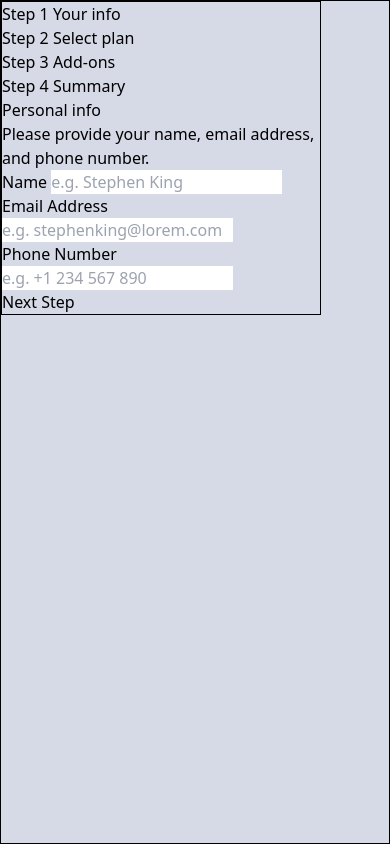
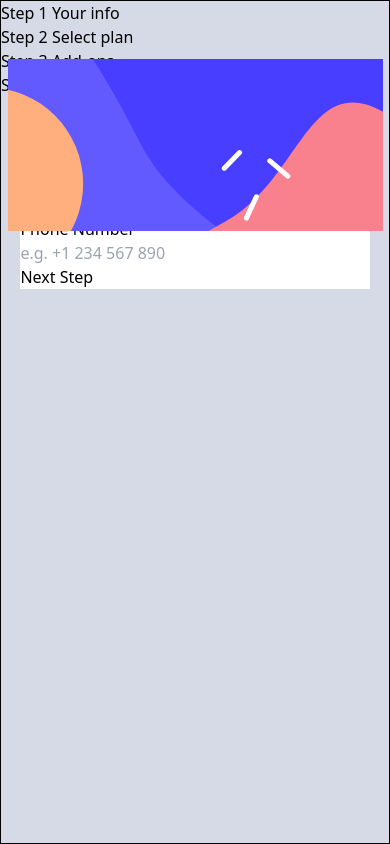
Before and after one commit to bitz161/multi-step-form-main, an Angular app: page / in a window 390 px wide. Built offline with nearby package versions, Linux system fonts and the light colour scheme.

Commit message:
setup tailwind

```diff
--- a/package.json
+++ b/package.json
@@ -27,12 +27,14 @@
     "@angular/cli": "~15.2.4",
     "@angular/compiler-cli": "^15.2.0",
     "@types/jasmine": "~4.3.0",
+    "autoprefixer": "^10.4.14",
     "jasmine-core": "~4.5.0",
     "karma": "~6.4.0",
     "karma-chrome-launcher": "~3.1.0",
     "karma-coverage": "~2.2.0",
     "karma-jasmine": "~5.1.0",
     "karma-jasmine-html-reporter": "~2.0.0",
+    "postcss": "^8.4.23",
     "tailwindcss": "^3.3.2",
     "typescript": "~4.9.4"
   }
--- a/src/app/form-plans/form-plans.component.html
+++ b/src/app/form-plans/form-plans.component.html
@@ -1,10 +1,20 @@
-<main class="w-80">
-  <app-sidebar></app-sidebar>
-  <section>
+<main class="w-screen h-screen wd:flex wd:justify-center wd:items-center">
+  <div
+    class="w-full md:w-2/3 h-auto flex flex-col md:flex-row justify-center items-center bg-transparent md:bg-white"
+  >
+    <img
+      src="../../assets/images/bg-sidebar-mobile.svg"
+      class="bg-image md:hidden absolute z-10"
+    />
+    <app-sidebar class="nav-container w-full z-0 relative"></app-sidebar>
+    <section class="w-90% bg-white">
       <app-personal *ngIf="tabs.isTabsOpen('personal')"></app-personal>
       <app-select-plan *ngIf="tabs.isTabsOpen('plan')"></app-select-plan>
       <app-pick-addons *ngIf="tabs.isTabsOpen('add-ons')"></app-pick-addons>
       <app-finished *ngIf="tabs.isTabsOpen('summary')"></app-finished>
       <app-results *ngIf="tabs.isTabsOpen('result')"></app-results>
     </section>
+  </div>
 </main>
+
+<!-- TODO:Fix image positioning -->
--- a/src/app/form-plans/form-plans.component.scss
+++ b/src/app/form-plans/form-plans.component.scss
@@ -1,4 +1,8 @@
 main {
   border: 1px solid black;
-  //   width: 50%;
+  & > div {
+    .bg-image {
+      // z-index: 0;
+    }
+  }
 }
--- a/src/styles.scss
+++ b/src/styles.scss
@@ -13,5 +13,4 @@ body {
   max-width: 100vw;
   min-height: 100vh;
   background-color: hsl(229, 24%, 87%);
-  border: 1px solid black;
 }
--- a/tailwind.config.js
+++ b/tailwind.config.js
@@ -2,7 +2,23 @@
 module.exports = {
   content: ["./src/**/*.{html,ts}"],
   theme: {
-    extend: {},
+    extend: {
+      width: {
+        "90%": "90%",
+      },
+      colors: {
+        marineblue: "hsl(213, 96%, 18%)",
+        purplishblue: "hsl(243, 100%, 62%)",
+        pastelblue: "hsl(228, 100%, 84%)",
+        lightblue: "hsl(206, 94%, 87%)",
+        strawberryred: "hsl(354, 84%, 57%)",
+        coolgray: "hsl(231, 11%, 63%)",
+        lightgray: "hsl(229, 24%, 87%)",
+        magnolia: "hsl(217, 100%, 97%)",
+        alabaster: "hsl(231, 100%, 99%)",
+        white: "hsl(0, 0%, 100%)",
+      },
+    },
   },
   plugins: [],
 };
```
Also changed, not shown: 1 other file (tests, documents, lock files or other folders). Lines whose indentation alone changed are shown as unchanged.
